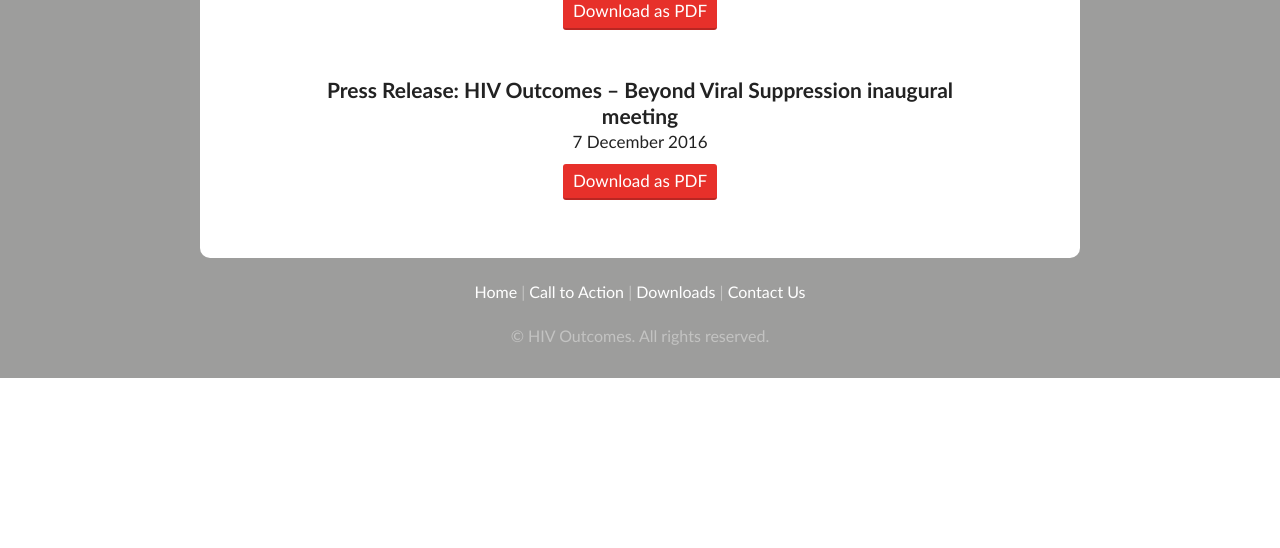
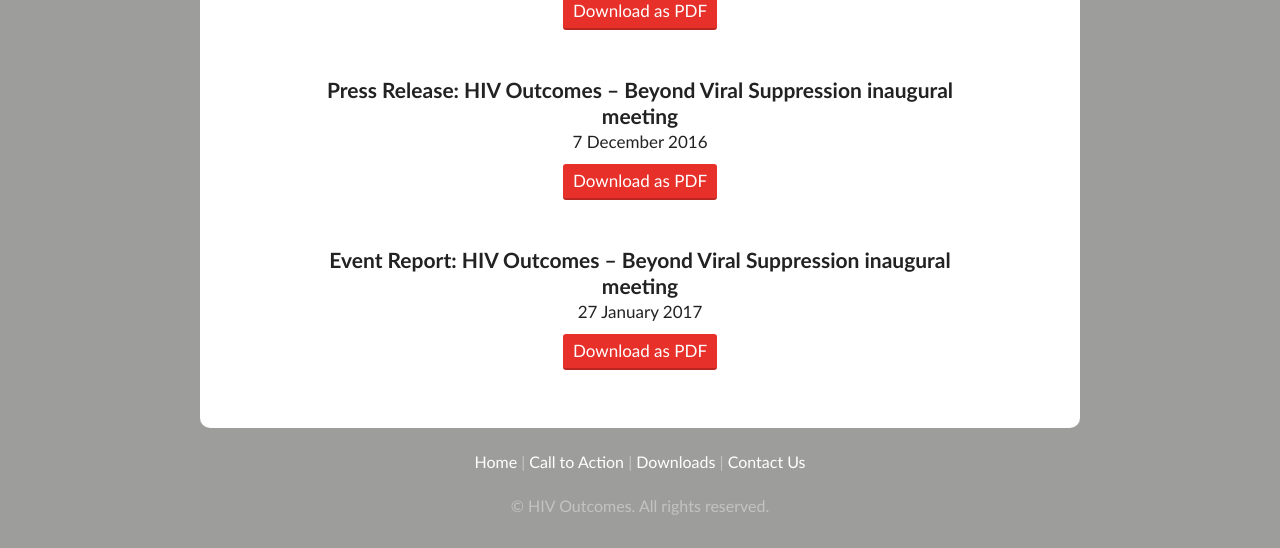
Before and after one commit to JamesKontargyris/hivoutcomes, a PHP site: page /downloads.php in a window 1280 px wide. Shown: the part 589-1137 px from the top of the page. Before the commit the page ends 967 px from the top, so only its background shows below. Run offline with PHP 8.4, Linux system fonts and the light colour scheme.

Commit message:
Added event report PDF download

```diff
--- a/downloads.php
+++ b/downloads.php
@@ -11,6 +11,8 @@
 
         <li style="padding-top:20px; font-size:17px; line-height:24px;"><strong style="font-size:21px; line-height:24px;">Press Release: HIV Outcomes – Beyond Viral Suppression inaugural meeting</strong><br>7 December 2016<br><a href="pdf/hivoutcomes_pressrelease.pdf" class="button--primary" style="display:inline-block; margin-top:10px;">Download as PDF</a></li>
 
+        <li style="padding-top:20px; font-size:17px; line-height:24px;"><strong style="font-size:21px; line-height:24px;">Event Report: HIV Outcomes – Beyond Viral Suppression inaugural meeting</strong><br>27 January 2017<br><a href="pdf/hivoutcomes_eventreport.pdf" class="button--primary" style="display:inline-block; margin-top:10px;">Download as PDF</a></li>
+
 	</ul>
 </p>
 
```
Also changed, not shown: 1 other file.
